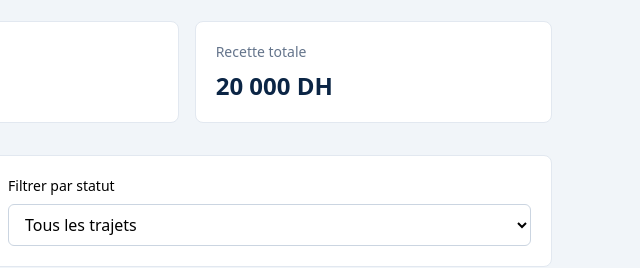
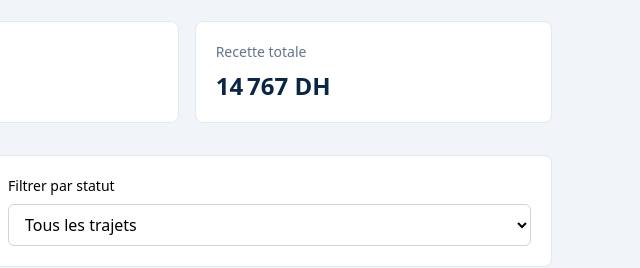
Before and after one commit to Lucasmesbahi/BusDirect-2, a website with bundled scripts: page index.html in a window 1280 px wide. Shown: the part 176-444 px from the top of the page, 640-1280 px from the left. Built offline with nearby package versions, Linux system fonts and the light colour scheme.

Commit message:
add dynamic dashboard static

```diff
--- a/index.html
+++ b/index.html
@@ -32,17 +32,17 @@
 
             <div class="bg-white p-5 rounded-lg border border-slate-200">
                 <p class="text-sm text-slate-500">Nombre de trajets</p>
-                <p class="text-2xl font-bold text-[#0B2545] mt-2">20</p>
+                <p id="nombre-trajets" class="text-2xl font-bold text-[#0B2545] mt-2">0</p>
             </div>
 
             <div class="bg-white p-5 rounded-lg border border-slate-200">
                 <p class="text-sm text-slate-500">Passagers</p>
-                <p class="text-2xl font-bold text-[#0B2545] mt-2">145</p>
+                <p id="nombre-passagers" class="text-2xl font-bold text-[#0B2545] mt-2">0</p>
             </div>
 
             <div class="bg-white p-5 rounded-lg border border-slate-200">
                 <p class="text-sm text-slate-500">Recette totale</p>
-                <p class="text-2xl font-bold text-[#0B2545] mt-2">20 000 DH</p>
+                <p id="recette-totale" class="text-2xl font-bold text-[#0B2545] mt-2">0 DH</p>
             </div>
 
         </section>
--- a/js/main-trajets.js
+++ b/js/main-trajets.js
@@ -1,8 +1,30 @@
 import { loadTrips } from "./store.js";
 import { renderTrips, filterTrips } from "./render.js";
 
+function renderStats(trips) {
+    let nombrePassagers = 0;
+    let recetteTotale = 0;
+
+    trips.forEach((trip) => {
+        trip.reservations.forEach((reservation) => {
+            nombrePassagers++;
+
+            if (reservation.seat <= 4) {
+                recetteTotale += Math.round(trip.price * 1.1);
+            } else {
+                recetteTotale += trip.price;
+            }
+        });
+    });
+
+    document.getElementById("nombre-trajets").textContent = trips.length;
+    document.getElementById("nombre-passagers").textContent = nombrePassagers;
+    document.getElementById("recette-totale").textContent = recetteTotale.toLocaleString("fr-FR") + " DH";
+}
+
 async function init() {
     let trips = await loadTrips();
+    renderStats(trips)
 
     let ville = document.getElementById("ville");
     let filtrer = document.getElementById("filtrer");
```
Also changed, not shown: js/reservations.js (deleted).
